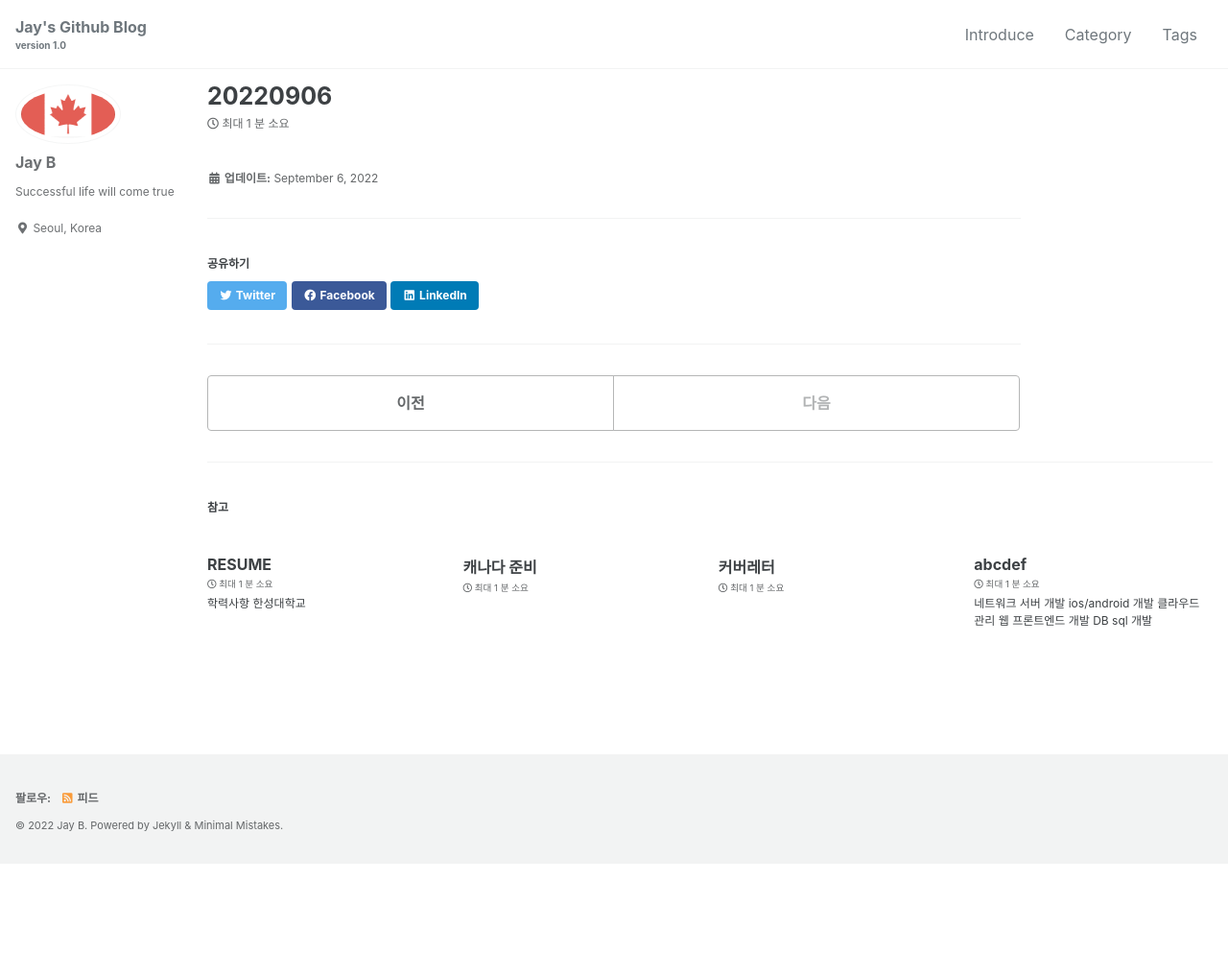
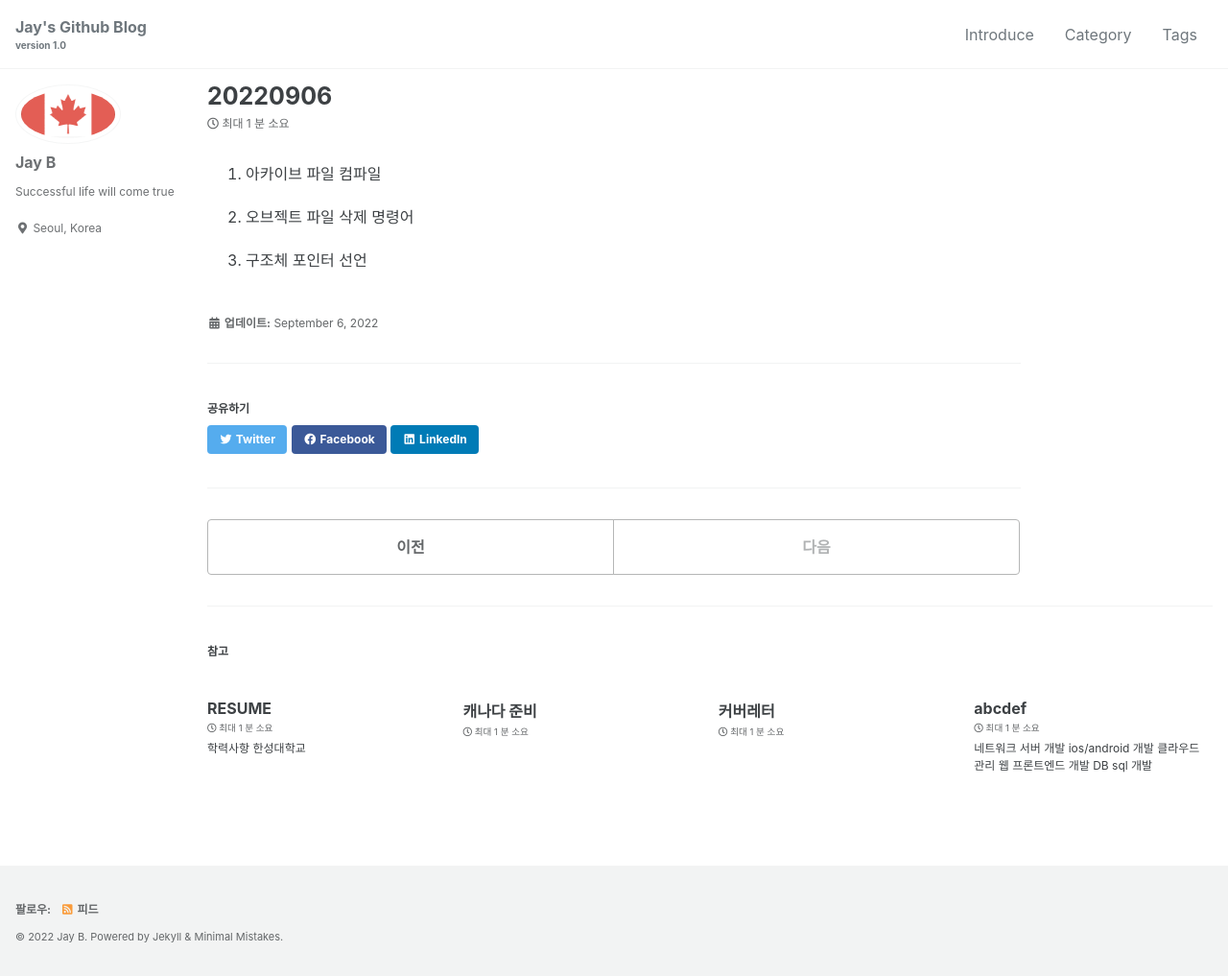
Before and after one commit to LimJunBeom/jayb.github.io, a Jekyll site: the page built from _posts/2022-09-06-20220906.md, in a window 1280 px wide. Shown: the whole page at 96% size. Built offline with Jekyll 4.4.1, drawn with Linux system fonts in a browser that asks for light colours; cached includes are drawn as plain includes; before the commit the page ends 900 px from its top, so only the background shows below that.

Commit message:
20220906

```diff
--- a/_posts/2022-09-06-20220906.md
+++ b/_posts/2022-09-06-20220906.md
@@ -7,3 +7,10 @@ tags:
   -
 
 ---
+
+
+1. 아카이브 파일 컴파일
+
+2. 오브젝트 파일 삭제 명령어
+
+3. 구조체 포인터 선언
```
Also changed, not shown: 1 other file.
